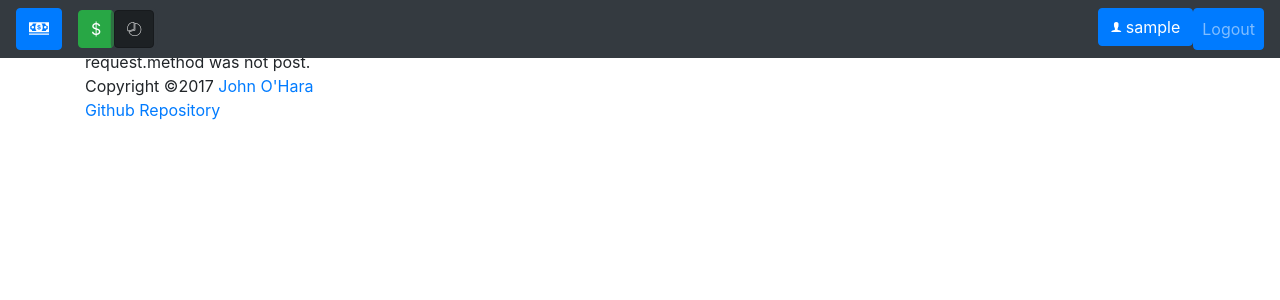
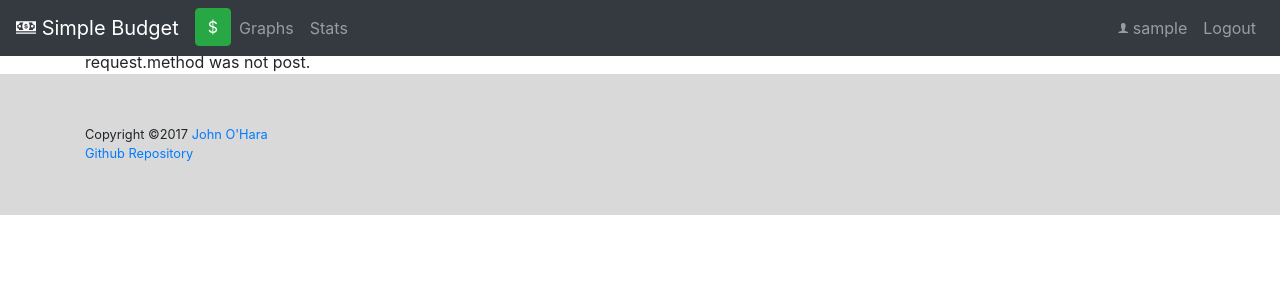
Before and after one commit to jaohara/simple-budget, a Django app: page /transaction_form_debug/ in a window 1280 px wide. Shown: the top 300 px of the page. Run offline with Django 3.2, Linux system fonts and the light colour scheme; the visitor is signed in with stand-in values (Sample User, id 1); some libraries are stand-ins or nearby versions.

Commit message:
Minor layout updates

```diff
--- a/budget_app/static/css/budget.css
+++ b/budget_app/static/css/budget.css
@@ -36,4 +36,13 @@ body {
   /* How do I center the span.input-group-addon span.icon elements? */
   /*min-width: 6em;*/ }
 
+/*	======
+	Footer
+	======	*/
+footer {
+  background: rgba(0, 0, 0, 0.15);
+  font-color: rgba(0, 0, 0, 0.8);
+  font-size: 0.8em;
+  padding: 4.0em 0em; }
+
 /*# sourceMappingURL=budget.css.map */
--- a/budget_app/static/css/budget.scss
+++ b/budget_app/static/css/budget.scss
@@ -58,3 +58,15 @@ body{
 	/* How do I center the span.input-group-addon span.icon elements? */
 	/*min-width: 6em;*/
 }
+
+
+/*	======
+	Footer
+	======	*/
+
+footer{
+	background: rgba(0,0,0,0.15);
+	font-color: rgba(0,0,0,0.8);
+	font-size: 0.8em;
+	padding: 4.0em 0em;
+}
--- a/budget_app/static/js/budget.js
+++ b/budget_app/static/js/budget.js
@@ -168,11 +168,22 @@ $(document).ready(function(){
 	}
 
 	// bind chart button toggler
-	$("#chartToggler").on("click", function(){
+	$("#chart-toggler").on("click", function(){
+	});
+
+	$("#stat-toggler").on("click", function(){
+
+	});
+
+	$("a.section-toggle-link").on("click", function(event){
+		event.preventDefault();
+
+		var target = $(this).attr("toggle-target");
+
 		if (DEBUG)
-			console.log("click event recorded, toggling #chartJumbotron...");
+			console.log("click event recorded, toggling " + target + "...");
 
-		$("#chartJumbotron").slideToggle(300);
+		$("#" + target).slideToggle(300);
 
 		if (DEBUG)
 			console.log("Toggle completed.");
--- a/budget_app/templates/budget_app/base.html
+++ b/budget_app/templates/budget_app/base.html
@@ -18,11 +18,13 @@
     </head>
     <body>
 
-        <nav class="navbar fixed-top navbar-expand-lg navbar-dark bg-dark"> <!-- maybe use light theme? -->
+        <nav class="navbar fixed-top navbar-expand-sm navbar-dark bg-dark"> <!-- maybe use light theme? -->
 
-            <a class="navbar-brand btn btn-primary" href="/">
-               <span class="icon ion-cash"></span>
+            <a class="navbar-brand" href="/">
+               <span class="icon ion-cash"></span> Simple Budget
             </a>
+
+            <div class="collapse navbar-collapse" id="navbar-content">
 
                 <ul class="navbar-nav">
                 {% if user.is_authenticated %}
@@ -31,10 +33,17 @@
                             $<span id="money-total">{{current_funds}}</span>
                         </span>
                     </li>
+
                     <li class="nav-item">
-                    <button class="btn btn-dark active" id="chartToggler" data-toggle="button" aria-pressed="false">
-                        <span class="ion-icon ion-ios-pie-outline"></span>
-                    </button>
+                        <a class="nav-link section-toggle-link" href="" toggle-target="chart-jumbotron">
+                            Graphs <!---<span class="ion-icon ion-ios-pie-outline"></span>-->
+                        </a>
+                    </li>
+
+                    <li class="nav-item">
+                        <a class="nav-link section-toggle-link" href="" toggle-target="stat-jumbotron">
+                            Stats
+                        </a>
                     </li>
                 {% endif %}
                 </ul>
@@ -42,43 +51,32 @@
                 <ul class="navbar-nav ml-auto">
                 {% if user.is_authenticated %}
                     <li class="nav-item">
-                    <a class="btn btn-primary" href="#">
+                        <a class="nav-link" href="">
                             <span class="icon ion-ios-person"></span> {{user.username}}
                         </a>
                     </li>
 
                     <li class="nav-item">
-                    <a class="nav-link btn btn-primary" href="{% url 'logout' %}">Logout</a>
+                        <a class="nav-link" href="{% url 'logout' %}">Logout</a>
                     </li>
                 {% else %}
                     <li class="nav-item">
-                    <a class="nav-link btn btn-primary" href="{% url 'user_create' %}">
+                        <a class="nav-link" href="{% url 'user_create' %}">
                             <span class="icon ion-ios-personadd"> Register</span>
                         </a>
                     </li>
 
                     <li class="nav-item">
-                    <a class="nav-link btn btn-primary" href="{% url 'login' %}">Login</a>
+                        <a class="nav-link" href="{% url 'login' %}">Login</a>
                     </li>
                 {% endif %}
                 </ul>
 
+            </div>
 
-            <!-- this is for the hamburger menu, hidden at widths above 992px -->
-            <!--
-            <button class="navbar-toggler" type="button" data-toggle="collapse" data-target="#navbarSupportedContent" aria-controls="navbarSupportedContent" aria-expanded="false" aria-label="Toggle navigation">
+            <button class="navbar-toggler" type="button" data-toggle="collapse" data-target="#navbar-content" aria-controls="navbar-content" aria-expanded="false" aria-label="Toggle navigation">
                 <span class="navbar-toggler-icon"></span>
             </button>
-
-            <div class="collapse navbar-collapse" id="navbarSupportedContent">
-                <ul class="navbar-nav mr-auto">
-                    <li class="nav-item" href="/">
-                        <a class="nav-link" href="#">Placeholder</a>
-                    </li>
-                </ul>
-            </div>
-
-            -->
         </nav>
 
 
@@ -97,7 +95,8 @@
             {% endblock %}
         </div>
 
-        <div class="container footer-container" id="footer-container">
+        <footer id="page-footer">
+            <div class="container" id="footer-container">
                 <div class="footer-left">
                     Copyright &copy;2017
                     <a href="http://johnaohara.com">John O'Hara</a>
@@ -106,6 +105,7 @@
                     <a href="https://github.com/jaohara/">Github Repository</a>
                 </div>
             </div>
+        </footer>
 
 
         <script src="https://cdn.jsdelivr.net/npm/js-cookie@2/src/js.cookie.min.js"></script>
```
Also changed, not shown: 1 other file. Lines whose indentation alone changed are shown as unchanged.
